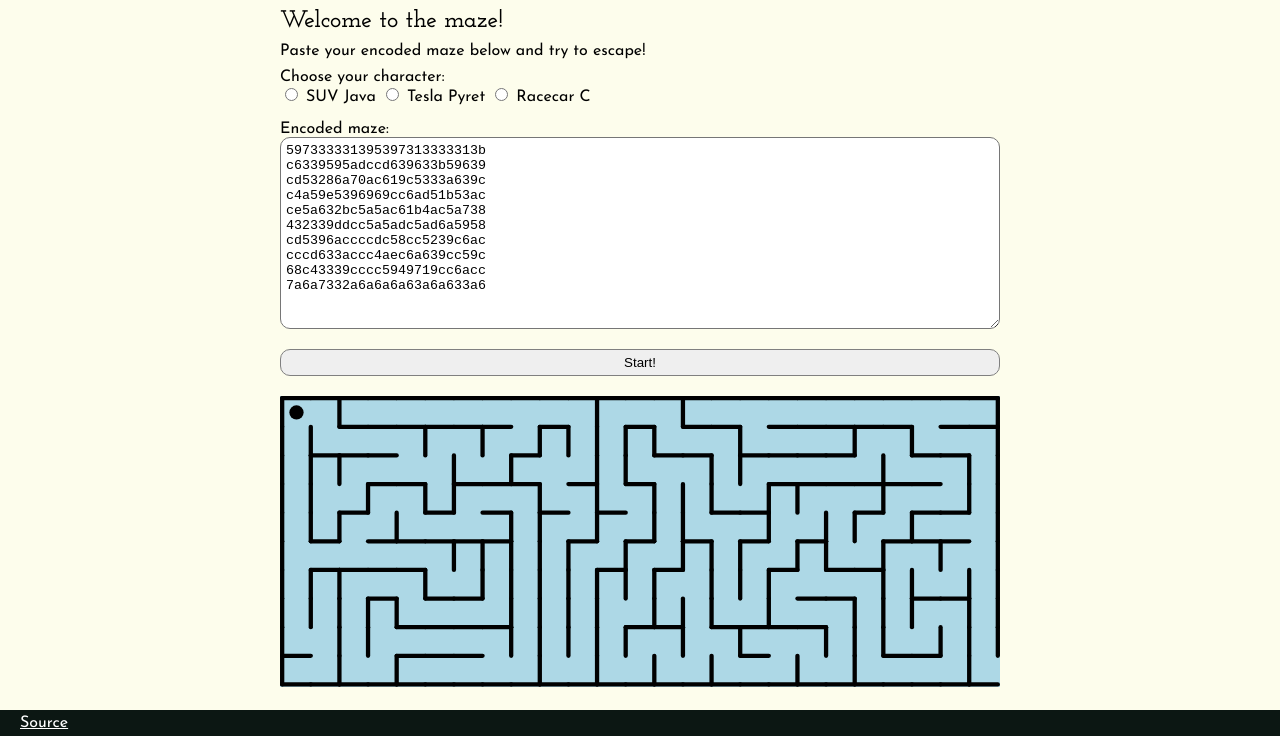
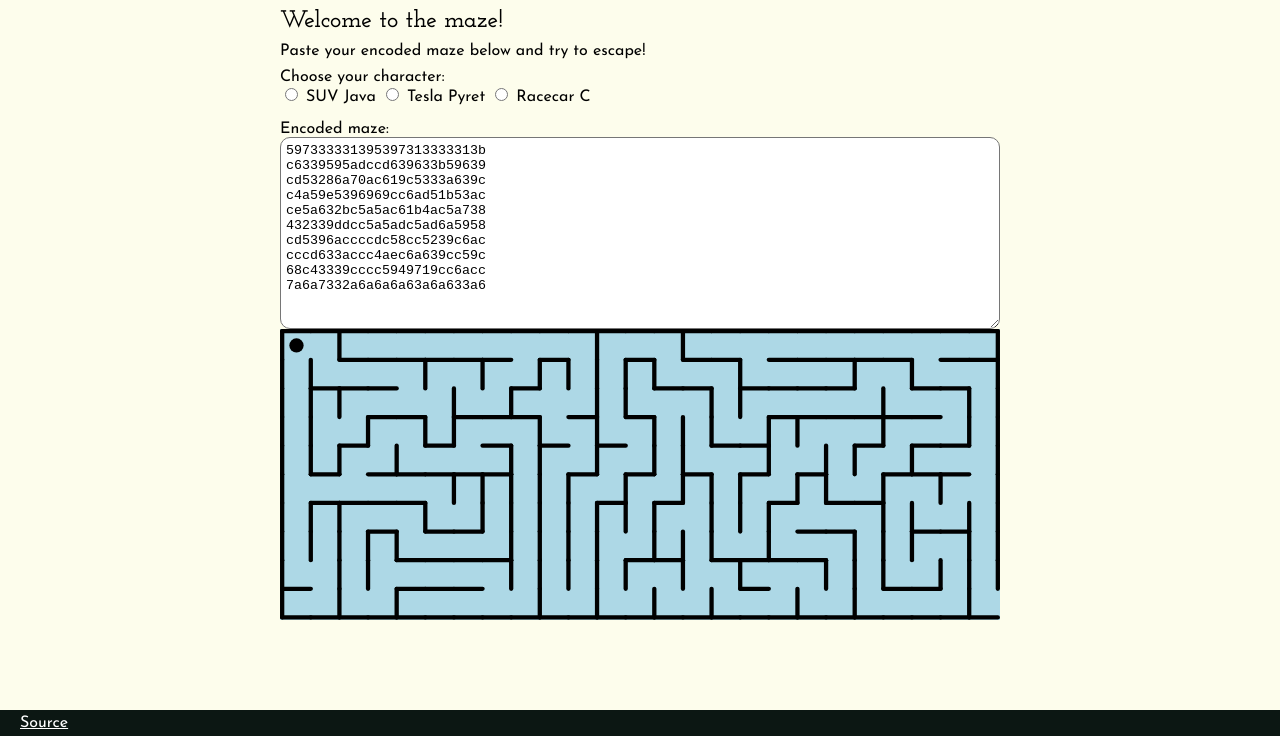
Before and after one commit to j-f1/maze-project, a plain HTML site: page index.html in a window 1280 px wide. Shown: the part 64-800 px from the top of the page. Drawn offline with nearby package versions, Linux system fonts and the light colour scheme.

Commit message:
remove button again

```diff
--- a/index.html
+++ b/index.html
@@ -34,7 +34,6 @@
 
     <label for="textarea">Encoded maze:</label>
     <textarea id="textarea" rows="12"></textarea>
-    <button onclick="create()">Start!</button>
     <svg></svg>
   </div>
 
```
